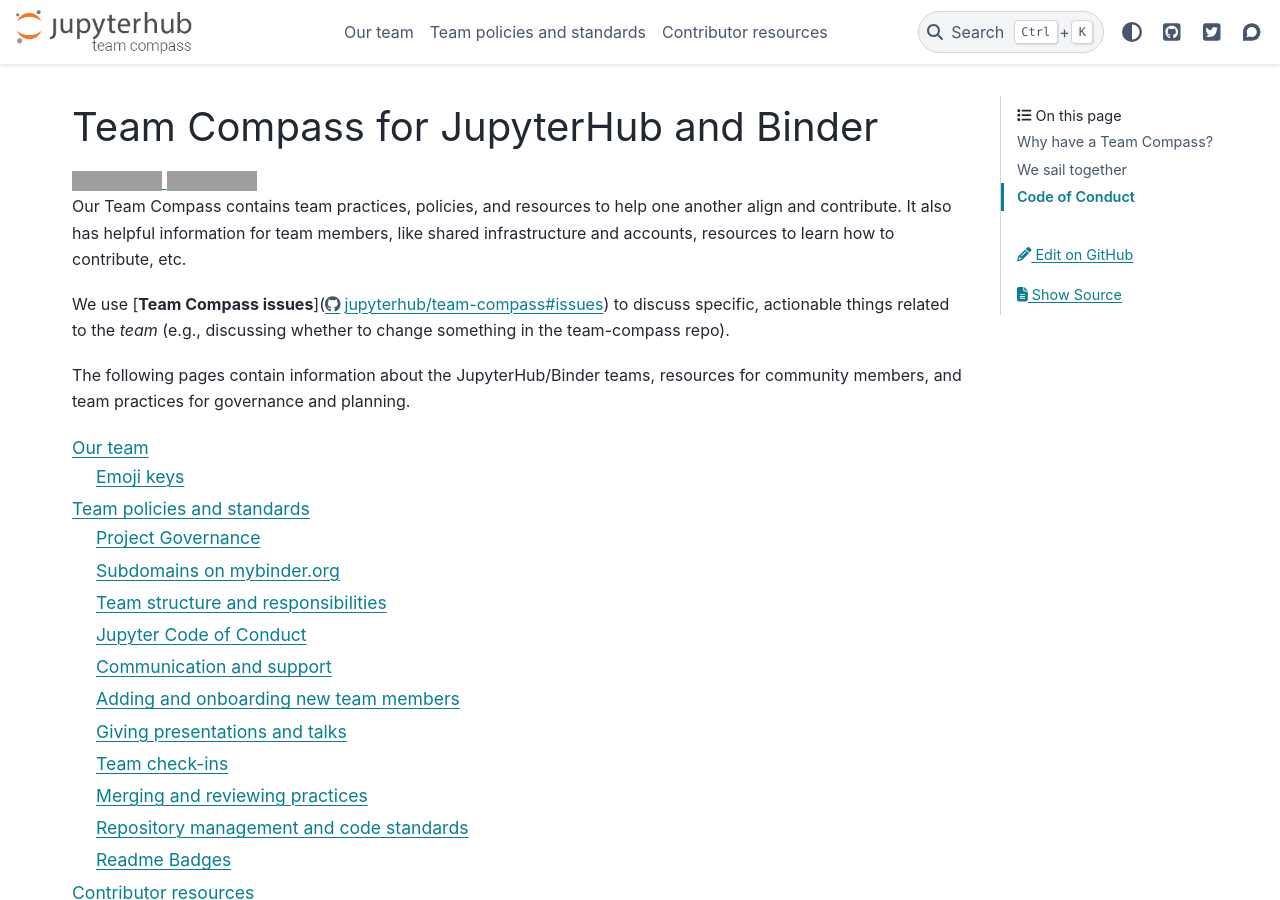
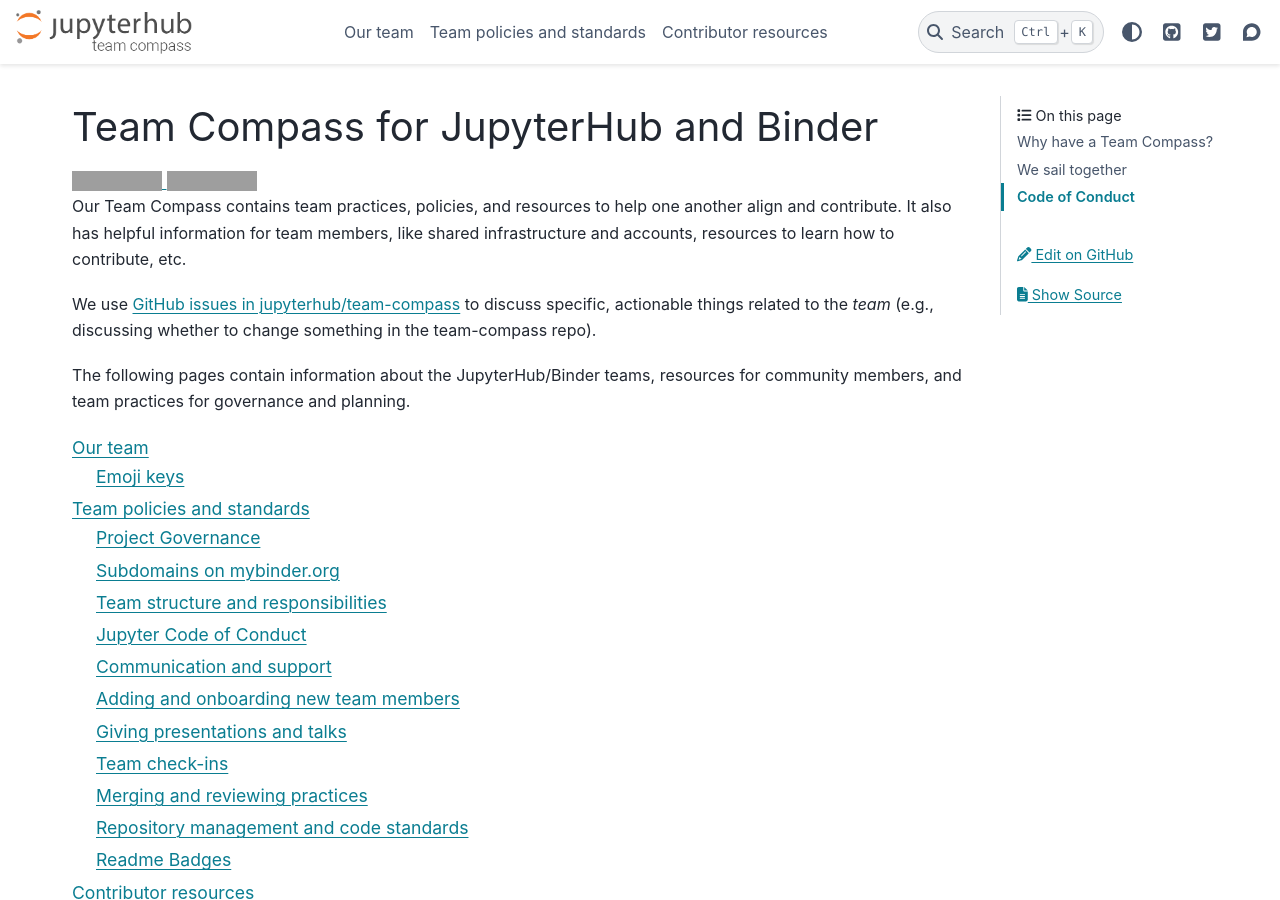
Before and after one commit to jupyterhub/team-compass, a Sphinx documentation site: the page built from docs/index.md, in a window 1280 px wide and 900 px high. Built offline with Sphinx 7.4.7 and the PyData theme 0.15.4, drawn with Linux system fonts in a browser that asks for light colours; the version number could not be read and is left out; grey boxes are pictures that could not be loaded.

Commit message:
Fix broken links

```diff
--- a/docs/index.md
+++ b/docs/index.md
@@ -13,7 +13,7 @@
 Our Team Compass contains team practices, policies, and resources to help one another align and contribute.
 It also has helpful information for team members, like shared infrastructure and accounts, resources to learn how to contribute, etc.
 
-We use \[**Team Compass issues**\](<https://github.com/jupyterhub/team-compass/issues>)
+We use [GitHub issues in jupyterhub/team-compass](https://github.com/jupyterhub/team-compass/issues)
 to discuss specific, actionable things related to the *team* (e.g., discussing whether to change something in the team-compass repo).
 
 The following pages contain information about the JupyterHub/Binder
```
Also changed, not shown: docs/governance.md (+0 -2 lines), docs/practices/adding-members.md (+2 -2 lines), docs/team/structure.md (+2 -0 lines).
